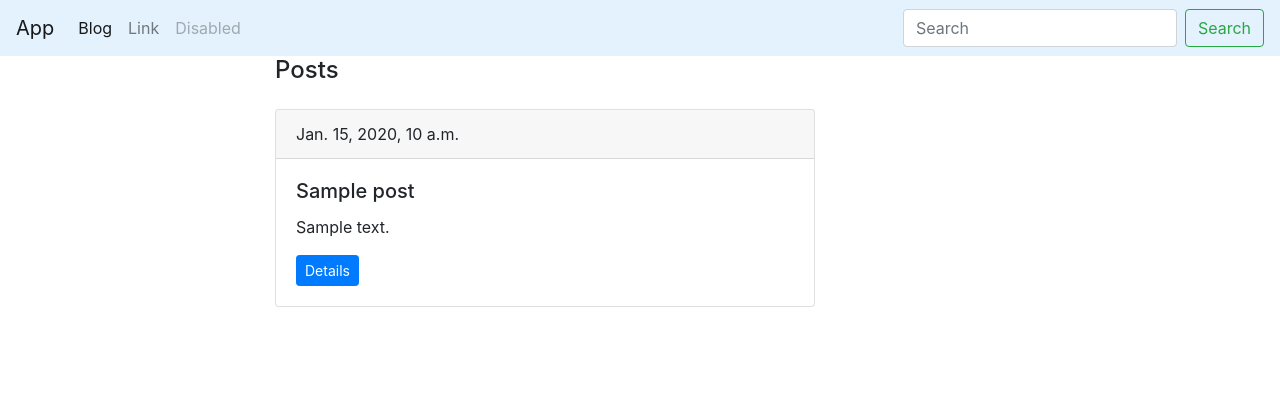
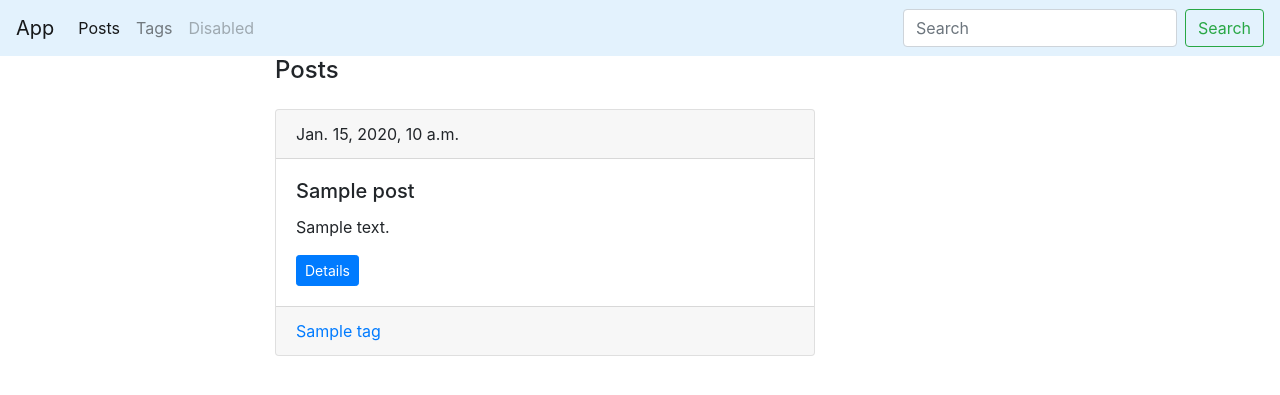
Before and after one commit to Etoneja/django-lessons-2.x, a Django app: page /blog/ in a window 1280 px wide. Shown: the top 395 px of the page. Run offline with Django 3.2, Linux system fonts and the light colour scheme; tables that the repository leaves empty hold one stand-in row (values such as "Sample post"); some libraries are stand-ins or nearby versions.

Commit message:
implement posts and tags

```diff
--- a/blogengine/blog/models.py
+++ b/blogengine/blog/models.py
@@ -8,11 +8,28 @@ class Post(models.Model):
     slug = models.SlugField(max_length=150, unique=True)
     body = models.TextField(blank=True, db_index=True)
     date_pub = models.DateTimeField(auto_now_add=True)
+    tags = models.ManyToManyField(
+        "tag", blank=True, related_name="posts"
+    )
 
     def get_absolute_url(self):
-        return reverse("blog:details", kwargs={
+        return reverse("blog:post_details", kwargs={
             "slug": self.slug
         })
 
     def __str__(self):
         return f"{self.title}"
+
+
+class Tag(models.Model):
+
+    title = models.CharField(max_length=50, db_index=True)
+    slug = models.SlugField(max_length=50, unique=True)
+
+    def get_absolute_url(self):
+        return reverse("blog:tag_details", kwargs={
+            "slug": self.slug
+        })
+
+    def __str__(self):
+        return f"{self.title}"
--- a/blogengine/blog/templates/blog/index.html
+++ b/blogengine/blog/templates/blog/includes/post_card.html
@@ -1,23 +1,17 @@
-{% extends 'base.html' %}
-
-{% block title %}
-    Posts
-{% endblock %}
-
-{% block content %}
-<h4 class="mb-4">Posts</h4>
-
-{% for post in posts %}
 <div class="card mb-2">
   <div class="card-header">
-      {{ post.date_pub }}
+    {{ post.date_pub }}
   </div>
   <div class="card-body">
     <h5 class="card-title">{{ post.title }}</h5>
     <p class="card-text">{{ post.body|truncatewords:4 }}</p>
     <a href="{{ post.get_absolute_url }}" class="btn btn-primary btn-sm">Details</a>
   </div>
+  {% if post.tags.exists %}
+    <div class="card-footer text-muted">
+      {% for tag in post.tags.all %}
+        <a href="{{ tag.get_absolute_url }}">{{ tag.title }}</a>
+      {% endfor %}
+    </div>
+  {% endif %}
 </div>
-{% endfor %}
-
-{% endblock %}
--- /dev/null
+++ b/blogengine/blog/templates/blog/posts.html
@@ -0,0 +1,14 @@
+{% extends 'base.html' %}
+
+{% block title %}
+    Posts
+{% endblock %}
+
+{% block content %}
+<h4 class="mb-4">Posts</h4>
+
+{% for post in posts %}
+    {% include 'blog/includes/post_card.html' with post=post %}
+{% endfor %}
+
+{% endblock %}
--- a/blogengine/blog/urls.py
+++ b/blogengine/blog/urls.py
@@ -5,6 +5,8 @@ from . import views
 app_name = "blog"
 
 urlpatterns = [
-    path("", views.posts_list, name="blog"),
-    path("<slug:slug>/", views.post_details, name="details")
+    path("", views.posts_list, name="posts"),
+    path("posts/<slug:slug>/", views.post_details, name="post_details"),
+    path("tags/", views.tags_list, name="tags"),
+    path("tags/<slug:slug>/", views.tag_details, name="tag_details")
 ]
--- a/blogengine/blog/views.py
+++ b/blogengine/blog/views.py
@@ -10,7 +10,7 @@ def posts_list(request):
     context = {
         "posts": posts
     }
-    return render(request, "blog/index.html", context=context)
+    return render(request, "blog/posts.html", context=context)
 
 
 def post_details(request, slug):
@@ -18,4 +18,20 @@ def post_details(request, slug):
     context = {
         "post": post
     }
-    return render(request, "blog/details.html", context=context)
+    return render(request, "blog/post_details.html", context=context)
+
+
+def tags_list(request):
+    tags = models.Tag.objects.all()
+    context = {
+        "tags": tags
+    }
+    return render(request, "blog/tags.html", context=context)
+
+
+def tag_details(request, slug):
+    tag = get_object_or_404(models.Tag, slug=slug)
+    context = {
+        "tag": tag
+    }
+    return render(request, "blog/tag_details.html", context=context)
--- a/blogengine/templates/base.html
+++ b/blogengine/templates/base.html
@@ -19,10 +19,10 @@
         <a class="navbar-brand" href="/">App</a>
         <ul class="navbar-nav mr-auto mt-2 mt-lg-0">
             <li class="nav-item active">
-                <a class="nav-link" href="{% url 'blog:blog' %}">Blog <span class="sr-only">(current)</span></a>
+                <a class="nav-link" href="{% url 'blog:posts' %}">Posts</a>
             </li>
             <li class="nav-item">
-                <a class="nav-link" href="#">Link</a>
+                <a class="nav-link" href="{% url 'blog:tags' %}">Tags</a>
             </li>
             <li class="nav-item">
                 <a class="nav-link disabled" href="#" tabindex="-1" aria-disabled="true">Disabled</a>
```
Also changed, not shown: blogengine/blog/templates/blog/tag_details.html (added, +13 -0 lines), blogengine/blog/templates/blog/tags.html (added, +15 -0 lines), blogengine/blog/migrations/0002_auto_20200825_0302.py (added), blogengine/blog/templates/blog/post_details.html (renamed from blogengine/blog/templates/blog/details.html).
